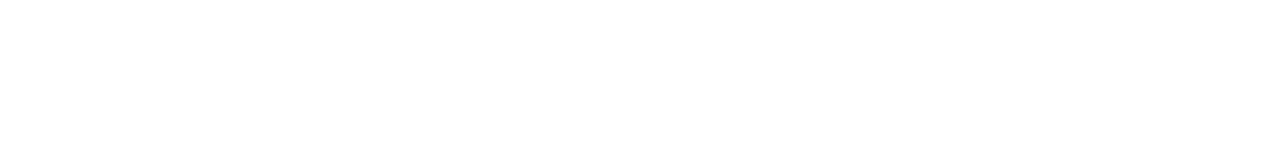
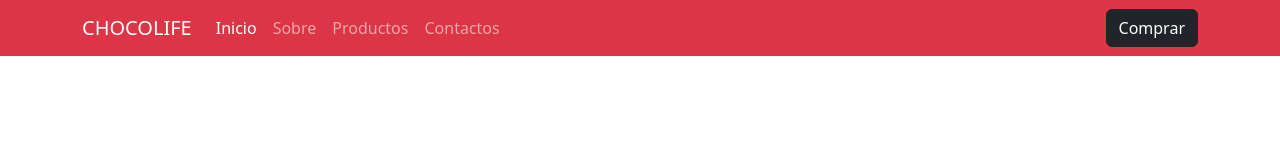
Before and after one commit to brundo33/projecto2, a plain HTML site: page index.html in a window 1280 px wide. Drawn offline with Linux system fonts and the light colour scheme.

Commit message:
adicionando navbar

```diff
--- a/index.html
+++ b/index.html
@@ -5,9 +5,44 @@
     <meta http-equiv="X-UA-Compatible" content="IE=edge">
     <meta name="viewport" content="width=device-width, initial-scale=1.0">
     <link rel="stylesheet" href="./css/bootstrap.css">
-    <title>Document</title>
+    <title>Chocolife</title>
 </head>
 <body>
+    <!-- Navbar -->
+
+    <nav class="navbar navbar-expand-lg navbar-dark bg-danger">
+        <div class="container">
+          <a class="navbar-brand" href="#">CHOCOLIFE</a>
+          <button class="navbar-toggler" type="button" data-bs-toggle="collapse" data-bs-target="#navbarSupportedContent" aria-controls="navbarSupportedContent" aria-expanded="false" aria-label="Toggle navigation">
+            <span class="navbar-toggler-icon"></span>
+          </button>
+          <div class="collapse navbar-collapse" id="navbarSupportedContent">
+            <ul class="navbar-nav me-auto mb-2 mb-lg-0">
+              <li class="nav-item">
+                <a class="nav-link active" aria-current="page" href="#">Inicio</a>
+              </li>
+              <li class="nav-item">
+                <a class="nav-link" href="#">Sobre</a>
+              </li>
+              <li class="nav-item">
+                <a class="nav-link" href="#">Productos</a>
+              </li>
+              <li class="nav-item">
+                <a class="nav-link" href="#">Contactos</a>
+              </li>
+            </ul>
+            <button class="btn btn-dark" type="submit">Comprar</button>
+          </div>
+        </div>
+      </nav>
+
+
+
+
+
+
+
+
     <script src="./js/bootstrap.js"></script>
 </body>
 </html>
```
